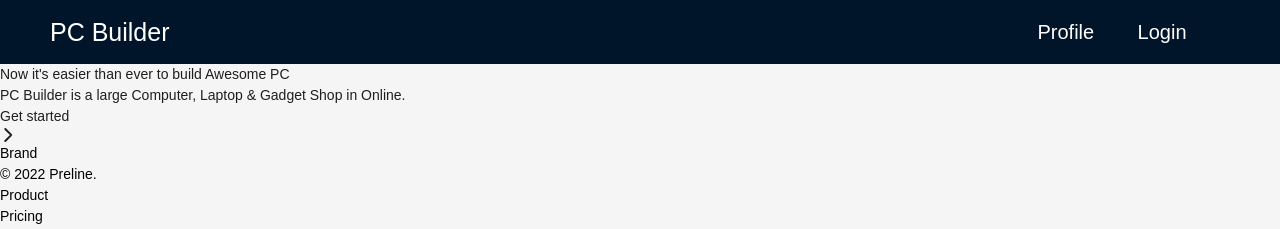
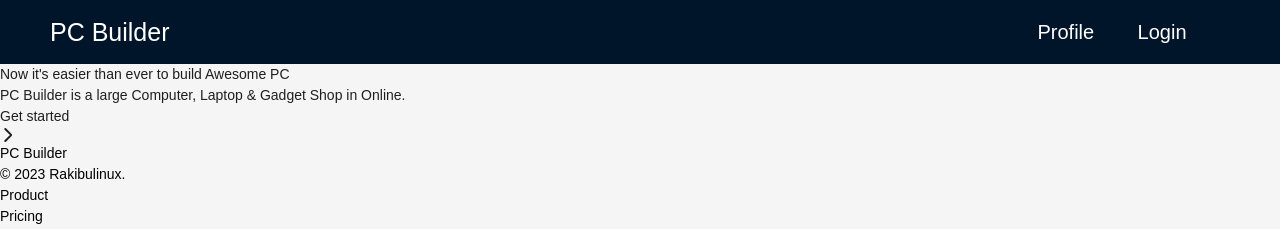
Before and after one commit to rakibulinux/pc-build-test, a Next.js app: page / in a window 1280 px wide. Shown: the top 229 px of the page. Built offline with nearby package versions, Linux system fonts and the light colour scheme; no server answers.

Commit message:
[Done] Footer

```diff
--- a/src/components/Footer.js
+++ b/src/components/Footer.js
@@ -8,12 +8,12 @@ const Footer = () => {
           <Link
             className="flex-none text-xl font-semibold dark:text-white"
             href="/"
-            aria-label="Brand"
+            aria-label="PC Builder"
           >
-            Brand
+            PC Builder
           </Link>
           <p className="mt-3 text-xs sm:text-sm text-gray-600 dark:text-gray-400">
-            © 2022 Preline.
+            © 2023 Rakibulinux.
           </p>
         </div>
 
@@ -458,12 +458,12 @@ const Footer = () => {
               <Link
                 className="flex-none text-xl font-semibold dark:text-white"
                 href="/"
-                aria-label="Brand"
+                aria-label="PC Builder"
               >
-                Brand
+                PC Builder
               </Link>
               <p className="mt-1 text-xs sm:text-sm text-gray-600 dark:text-gray-400">
-                © 2022 Preline.
+                © 2023 Rakibulinux.
               </p>
             </div>
 
```
Also changed, not shown: src/components/Layout/RootLayout.js (+0 -86 lines).
